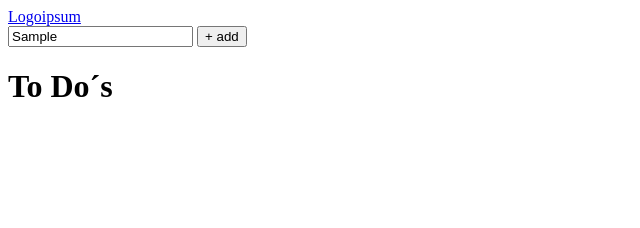
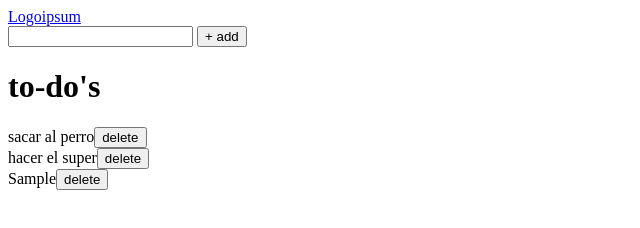
Before and after one commit to Jos-Carrace/38-web-a-logica-y-algoritmos, a plain HTML site: page 1-repaso/index.html in a window 1280 px wide. Both pictures are taken after typing "Sample" into the empty fields and a click on the button "+ add". Shown: the whole page, without its empty margins (0-640 px from the left). Drawn offline with Linux system fonts and the light colour scheme.

Commit message:
clase 21

```diff
--- a/1-repaso/app.js
+++ b/1-repaso/app.js
@@ -1,19 +1,89 @@
 const addButton = document.querySelector('#add-button');
 const todoInput = document.querySelector('#todo-input');
+const todosContainer = document.querySelector('#todos-container');
+const form = document.querySelector('#create-todo-form');
 
-const todos = [];
+let todos = [
+  {id: 1732158284586, label: "sacar al perro"},
+  {id: 1732158258137, label: "hacer el super"},
+];
 
-function clickHandler(event){
-    event.preventDefault();
-    const todoText = todoInput.value;
+/*
+todo = {
+  label: 'sacar al perro',
+  id: Date.now()
+  // Math.random()
+  // crypto.randomUUID()
+  // label + Math.random() + Date.now()
+}
+*/
 
-if(todoText === '') {
-    alert('Por favor ingresa un to do');
+// function clickHandler(event) {
+function submitHandler(event) {
+  event.preventDefault();
+  const todoText = todoInput.value;
+
+  if(todoText === '') {
+    alert('Por favor ingresa un to-do');
     return;
-}
-    console.log(todoText);
-    todos.push(todoText);
-    console.log(todos)
+  }
+
+  const id = Date.now();
+
+  const newTodo = {
+    label: todoText,
+    id: id,
+  }
+
+  todos.push(newTodo);
+  console.log(todos);
+
+  renderTodos();
+  todoInput.value = '';
 }
 
-addButton.addEventListener('click', clickHandler);
+function deleteHandler(event) {
+  const idToDelete = event.target.parentNode.getAttribute('data-id');
+  console.log(idToDelete);
+
+  const newTodos = [];
+  // debugger
+
+  for(let i = 0; i < todos.length; i++) {
+
+    if(idToDelete != todos[i].id) {
+      newTodos.push(todos[i]);
+    }
+  }
+
+  todos = newTodos;
+  // console.log(newTodos)
+  renderTodos();
+}
+
+function renderTodos() {
+  todosContainer.innerHTML = '';
+
+  for( let i = 0; i < todos.length; i++) {
+    const todoItem = document.createElement('div');
+    todoItem.setAttribute('data-id', todos[i].id);
+
+    const todoContent = document.createElement('span');
+    todoContent.textContent = todos[i].label;
+
+    const button = document.createElement('button');
+    button.textContent = 'delete';
+
+    button.addEventListener('click', deleteHandler)
+
+    todoItem.appendChild(todoContent);
+    todoItem.appendChild(button);
+
+    todosContainer.appendChild(todoItem);
+  }
+}
+
+// addButton.addEventListener('click', clickHandler);
+form.addEventListener('submit', submitHandler);
+
+renderTodos();
--- a/1-repaso/index.html
+++ b/1-repaso/index.html
@@ -11,11 +11,11 @@
     <a href="#">Logoipsum</a>
   </nav>
   <form id="create-todo-form">
-        <input type="text" id="todo-input">
+    <input type="text" id="todo-input"/>
     <button id="add-button">+ add</button>
   </form>
   <main>
-        <h1>To Do´s</h1>
+    <h1>to-do's</h1>
     <div id="todos-container"></div>
   </main>
 </body>
```
Lines whose indentation alone changed are shown as unchanged.
